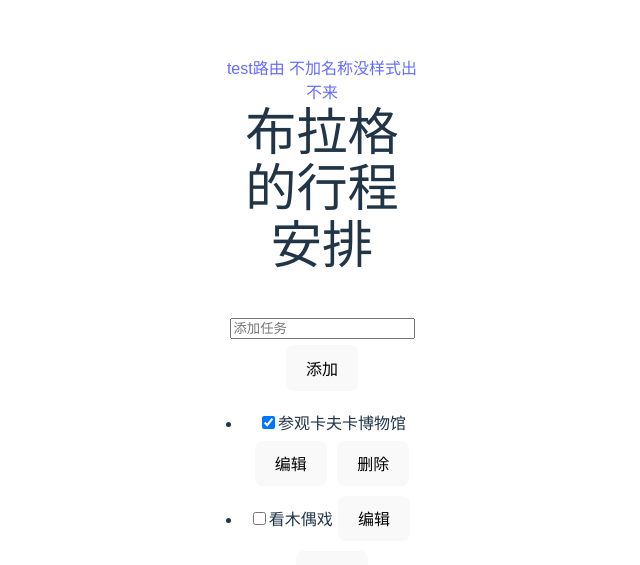
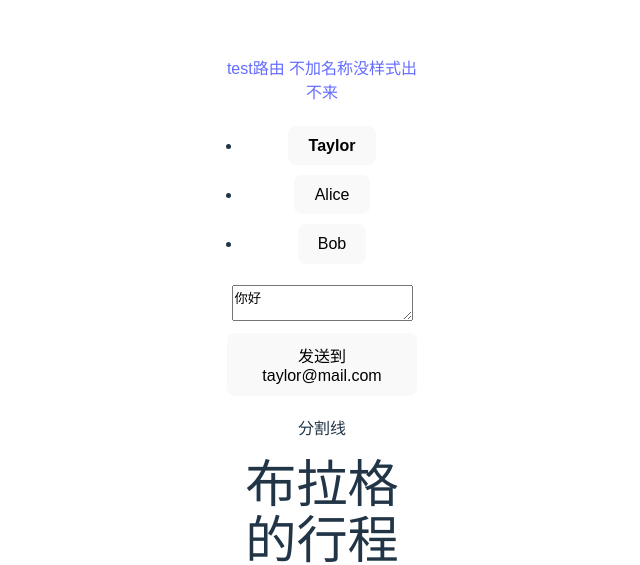
Before and after one commit to EthanShen10086/react-learning, a React (Vite) app: page /base-reducer in a window 1280 px wide. Shown: the part 243-808 px from the top of the page, without its empty margins (318-958 px from the left). Built offline with nearby package versions, Linux system fonts and the light colour scheme.

Commit message:
feat: add contact reducer example; no need to add 'send_message' basic edited_message is enough

```diff
--- a/src/components/base-reducer/BaseReducer.jsx
+++ b/src/components/base-reducer/BaseReducer.jsx
@@ -2,6 +2,10 @@
 import AddTask from './AddTask.jsx';
 import TaskList from './TaskList.jsx';
 
+import { useReducer } from 'react';
+import Chat from './Chat.jsx';
+import ContactList from './ContactList.jsx';
+import { initialState, messengerReducer } from './messengerReducer';
 function tasksReducer(draft, action) {
 	switch (action.type) {
 		case 'added': {
@@ -53,6 +57,8 @@
 
 	return (
 		<>
+			<Messenger />
+			<p>分割线</p>
 			<h1>布拉格的行程安排</h1>
 			<AddTask onAddTask={handleAddTask} />
 			<TaskList
@@ -70,3 +76,30 @@
 	{ id: 1, text: '看木偶戏', done: false },
 	{ id: 2, text: '打卡列侬墙', done: false },
 ];
+
+export function Messenger() {
+	const [state, dispatch] = useReducer(messengerReducer, initialState);
+	const message = state.message;
+	const contact = contacts.find((c) => c.id === state.selectedId);
+	return (
+		<div>
+			<ContactList
+				contacts={contacts}
+				selectedId={state.selectedId}
+				dispatch={dispatch}
+			/>
+			<Chat
+				key={contact.id}
+				message={message}
+				contact={contact}
+				dispatch={dispatch}
+			/>
+		</div>
+	);
+}
+
+const contacts = [
+	{ id: 0, name: 'Taylor', email: 'taylor@mail.com' },
+	{ id: 1, name: 'Alice', email: 'alice@mail.com' },
+	{ id: 2, name: 'Bob', email: 'bob@mail.com' },
+];
--- /dev/null
+++ b/src/components/base-reducer/Chat.jsx
@@ -0,0 +1,32 @@
+import { useState } from 'react';
+
+export default function Chat({ contact, message, dispatch }) {
+	return (
+		<section className="chat">
+			<textarea
+				value={message}
+				placeholder={'和 ' + contact.name + ' 聊天'}
+				onChange={(e) => {
+					// TODO: 派发 edited_message
+					// (从 e.target.value 获取输入框的值)
+					dispatch({
+						type: 'edited_message',
+						message: e.target.value,
+					});
+				}}
+			/>
+			<br />
+			<button
+				onClick={(e) => {
+					dispatch({
+						type: 'edited_message',
+						message: '',
+					});
+					alert(contact.email + message);
+				}}
+			>
+				发送到 {contact.email}
+			</button>
+		</section>
+	);
+}
--- /dev/null
+++ b/src/components/base-reducer/ContactList.jsx
@@ -0,0 +1,23 @@
+export default function ContactList({ contacts, selectedId, dispatch }) {
+	return (
+		<section className="contact-list">
+			<ul>
+				{contacts.map((contact) => (
+					<li key={contact.id}>
+						<button
+							onClick={() => {
+								// TODO: dispatch changed_selection
+								dispatch({
+									type: 'changed_selection',
+									contactId: contact.id,
+								});
+							}}
+						>
+							{selectedId === contact.id ? <b>{contact.name}</b> : contact.name}
+						</button>
+					</li>
+				))}
+			</ul>
+		</section>
+	);
+}
--- /dev/null
+++ b/src/components/base-reducer/messengerReducer.js
@@ -0,0 +1,25 @@
+export const initialState = {
+	selectedId: 0,
+	message: '你好',
+};
+
+export function messengerReducer(state, action) {
+	switch (action.type) {
+		case 'changed_selection': {
+			return {
+				...state,
+				selectedId: action.contactId,
+				message: '',
+			};
+		}
+		case 'edited_message': {
+			return {
+				...state,
+				message: action.message,
+			};
+		}
+		default: {
+			throw Error('未知 action：' + action.type);
+		}
+	}
+}
```
